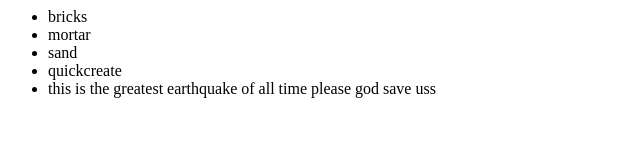
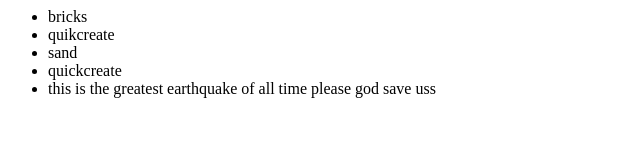
Before and after one commit to Jenishgithub/newGitTest, a plain HTML site: page index.html in a window 1280 px wide. Shown: the full height of the page, 0-640 px from the left. Drawn offline with Linux system fonts and the light colour scheme.

Commit message:
made change quikcrete

```diff
--- a/index.html
+++ b/index.html
@@ -3,7 +3,7 @@
 <div>
 <ul>
 <li>bricks</li>
-<li>mortar</li>
+<li>quikcreate</li>
 <li>sand</li>
 <li>quickcreate</li>
 <li>this is the greatest earthquake of all time please god save uss</li>
```
